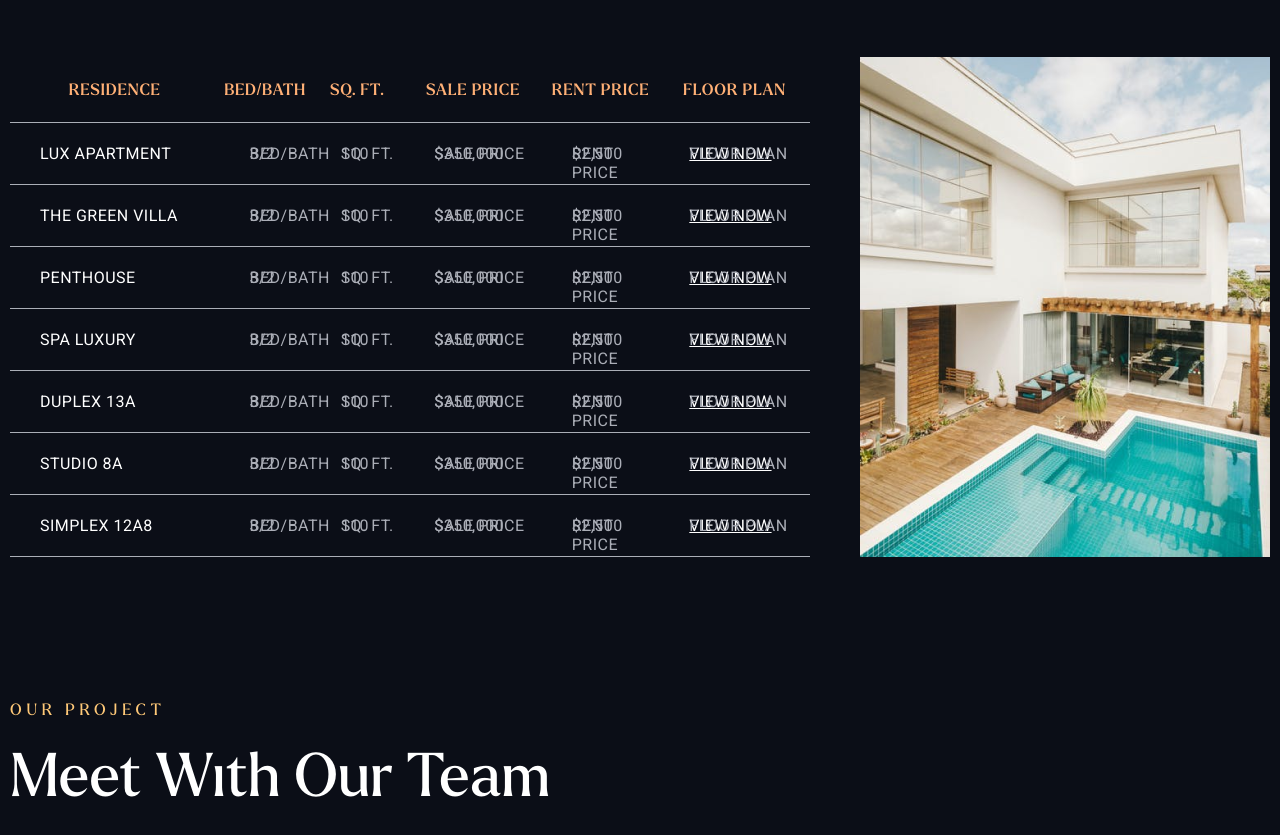
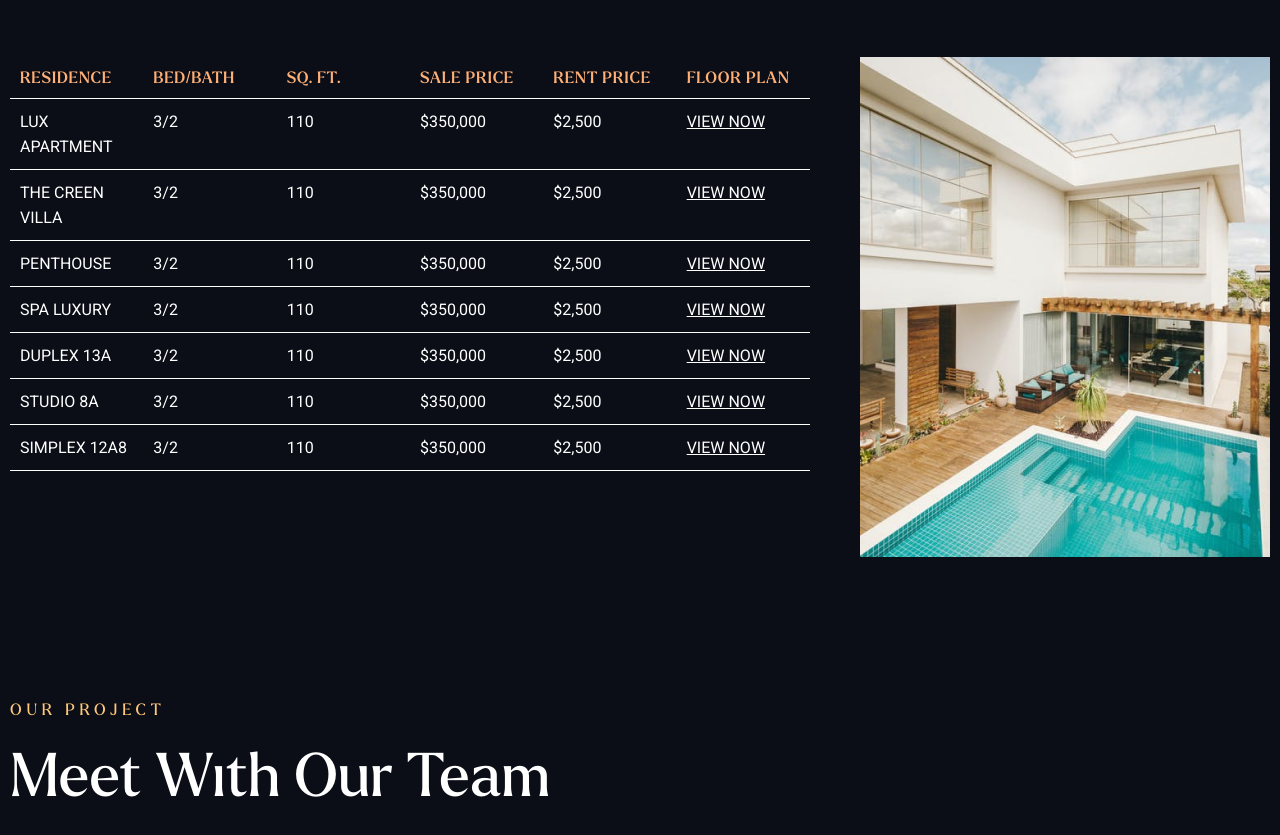
Before and after one commit to progdidi/RMC, a website: page app/index.html in a window 1280 px wide. Shown: the part 4975-5810 px from the top of the page. Drawn offline with Linux system fonts and the light colour scheme.

Commit message:
fix: fix adaptive design availability table

```diff
--- a/app/index.html
+++ b/app/index.html
@@ -182,73 +182,92 @@
             </div>
 
             <div class="availability__inner">
-                <table class="availability__table">
-                    <tr class="availability__table-row">
-                        <th class="availability__table-header">RESIDENCE</th>
-                        <th class="availability__table-header">BED/BATH</th>
-                        <th class="availability__table-header">SQ. FT.</th>
-                        <th class="availability__table-header">SALE PRICE</th>
-                        <th class="availability__table-header">RENT PRICE</th>
-                        <th class="availability__table-header">FLOOR PLAN</th>
-                    </tr>
-                    <tr class="availability__table-row">
-                        <td class="availability__table-data project">LUX APARTMENT</td>
-                        <td data-label="BED/BATH" class="availability__table-data">3/2</td>
-                        <td data-label="SQ. FT." class="availability__table-data">110</td>
-                        <td data-label="SALE PRICE" class="availability__table-data">$350,000</td>
-                        <td data-label="RENT PRICE" class="availability__table-data">$2,500</td>
-                        <td data-label="FLOOR PLAN" class="availability__table-data view"><a href="#" class="availability__table-link">VIEW NOW</a></td>
-                    </tr>
-                    <tr class="availability__table-row">
-                        <td class="availability__table-data project">THE GREEN VILLA</td>
-                        <td data-label="BED/BATH" class="availability__table-data">3/2</td>
-                        <td data-label="SQ. FT." class="availability__table-data">110</td>
-                        <td data-label="SALE PRICE" class="availability__table-data">$350,000</td>
-                        <td data-label="RENT PRICE" class="availability__table-data">$2,500</td>
-                        <td data-label="FLOOR PLAN" class="availability__table-data view"><a href="#" class="availability__table-link">VIEW NOW</a></td>
-                    </tr>
-                    <tr class="availability__table-row">
-                        <td class="availability__table-data project">PENTHOUSE</td>
-                        <td data-label="BED/BATH" class="availability__table-data">3/2</td>
-                        <td data-label="SQ. FT." class="availability__table-data">110</td>
-                        <td data-label="SALE PRICE" class="availability__table-data">$350,000</td>
-                        <td data-label="RENT PRICE" class="availability__table-data">$2,500</td>
-                        <td data-label="FLOOR PLAN" class="availability__table-data view"><a href="#" class="availability__table-link">VIEW NOW</a></td>
-                    </tr>
-                    <tr class="availability__table-row">
-                        <td class="availability__table-data project">SPA LUXURY</td>
-                        <td data-label="BED/BATH" class="availability__table-data">3/2</td>
-                        <td data-label="SQ. FT." class="availability__table-data">110</td>
-                        <td data-label="SALE PRICE" class="availability__table-data">$350,000</td>
-                        <td data-label="RENT PRICE" class="availability__table-data">$2,500</td>
-                        <td data-label="FLOOR PLAN" class="availability__table-data view"><a href="#" class="availability__table-link">VIEW NOW</a></td>
-                    </tr>
-                    <tr class="availability__table-row">
-                        <td class="availability__table-data project">DUPLEX 13A</td>
-                        <td data-label="BED/BATH" class="availability__table-data">3/2</td>
-                        <td data-label="SQ. FT." class="availability__table-data">110</td>
-                        <td data-label="SALE PRICE" class="availability__table-data">$350,000</td>
-                        <td data-label="RENT PRICE" class="availability__table-data">$2,500</td>
-                        <td data-label="FLOOR PLAN" class="availability__table-data view"><a href="#" class="availability__table-link">VIEW NOW</a></td>
-                    </tr>
-                    <tr class="availability__table-row">
-                        <td class="availability__table-data project">STUDIO 8A</td>
-                        <td data-label="BED/BATH" class="availability__table-data">3/2</td>
-                        <td data-label="SQ. FT." class="availability__table-data">110</td>
-                        <td data-label="SALE PRICE" class="availability__table-data">$350,000</td>
-                        <td data-label="RENT PRICE" class="availability__table-data">$2,500</td>
-                        <td data-label="FLOOR PLAN" class="availability__table-data view"><a href="#" class="availability__table-link">VIEW NOW</a></td>
-                    </tr>
-                    <tr class="availability__table-row">
-                        <td class="availability__table-data project">SIMPLEX 12A8</td>
-                        <td data-label="BED/BATH" class="availability__table-data">3/2</td>
-                        <td data-label="SQ. FT." class="availability__table-data">110</td>
-                        <td data-label="SALE PRICE" class="availability__table-data">$350,000</td>
-                        <td data-label="RENT PRICE" class="availability__table-data">$2,500</td>
-                        <td data-label="FLOOR PLAN" class="availability__table-data view"><a href="#" class="availability__table-link">VIEW NOW</a></td>
-                    </tr>
+                <div class="availability__table">
+                    <div class="table__row">
+                        <ul class="table__head">
+                            <li class="table__head-item">RESIDENCE</li>
+                            <li class="table__head-item">BED/BATH</li>
+                            <li class="table__head-item">SQ. FT.</li>
+                            <li class="table__head-item">SALE PRICE</li>
+                            <li class="table__head-item">RENT PRICE</li>
+                            <li class="table__head-item">FLOOR PLAN</li>
+                        </ul>
+                    </div>
 
-                </table>
+                    <div class="table__row">
+                        <ul class="table__project">
+                            <li data-label="RESIDENCE" class="table__project-item project__name">LUX APARTMENT</li>
+                            <li data-label="BED/BATH" class="table__project-item">3/2</li>
+                            <li data-label="SQ. FT." class="table__project-item">110</li>
+                            <li data-label="SALE PRICE" class="table__project-item">$350,000</li>
+                            <li data-label="RENT PRICE<" class="table__project-item">$2,500</li>
+                            <li data-label="FLOOR PLAN" class="table__project-item"> <a href="" class="project__link">VIEW NOW</a> </li>
+                        </ul>
+                    </div>
+                    <div class="table__row">
+                        <ul class="table__project">
+                            <li data-label="RESIDENCE" class="table__project-item project__name">THE CREEN VILLA</li>
+                            <li data-label="BED/BATH" class="table__project-item">3/2</li>
+                            <li data-label="SQ. FT." class="table__project-item">110</li>
+                            <li data-label="SALE PRICE" class="table__project-item">$350,000</li>
+                            <li data-label="RENT PRICE<" class="table__project-item">$2,500</li>
+                            <li data-label="FLOOR PLAN" class="table__project-item"> <a href="" class="project__link">VIEW NOW</a> </li>
+                        </ul>
+                    </div>
+                    <div class="table__row">
+                        <ul class="table__project">
+                            <li data-label="RESIDENCE" class="table__project-item project__name">PENTHOUSE</li>
+                            <li data-label="BED/BATH" class="table__project-item">3/2</li>
+                            <li data-label="SQ. FT." class="table__project-item">110</li>
+                            <li data-label="SALE PRICE" class="table__project-item">$350,000</li>
+                            <li data-label="RENT PRICE<" class="table__project-item">$2,500</li>
+                            <li data-label="FLOOR PLAN" class="table__project-item"> <a href="" class="project__link">VIEW NOW</a> </li>
+                        </ul>
+                    </div>
+                    <div class="table__row">
+                        <ul class="table__project">
+                            <li data-label="RESIDENCE" class="table__project-item project__name">SPA LUXURY</li>
+                            <li data-label="BED/BATH" class="table__project-item">3/2</li>
+                            <li data-label="SQ. FT." class="table__project-item">110</li>
+                            <li data-label="SALE PRICE" class="table__project-item">$350,000</li>
+                            <li data-label="RENT PRICE<" class="table__project-item">$2,500</li>
+                            <li data-label="FLOOR PLAN" class="table__project-item"> <a href="" class="project__link">VIEW NOW</a> </li>
+                        </ul>
+                    </div>
+                    <div class="table__row">
+                        <ul class="table__project">
+                            <li data-label="RESIDENCE" class="table__project-item project__name">DUPLEX 13A</li>
+                            <li data-label="BED/BATH" class="table__project-item">3/2</li>
+                            <li data-label="SQ. FT." class="table__project-item">110</li>
+                            <li data-label="SALE PRICE" class="table__project-item">$350,000</li>
+                            <li data-label="RENT PRICE<" class="table__project-item">$2,500</li>
+                            <li data-label="FLOOR PLAN" class="table__project-item"> <a href="" class="project__link">VIEW NOW</a> </li>
+                        </ul>
+                    </div>
+                    <div class="table__row">
+                        <ul class="table__project">
+                            <li data-label="RESIDENCE" class="table__project-item project__name">STUDIO 8A</li>
+                            <li data-label="BED/BATH" class="table__project-item">3/2</li>
+                            <li data-label="SQ. FT." class="table__project-item">110</li>
+                            <li data-label="SALE PRICE" class="table__project-item">$350,000</li>
+                            <li data-label="RENT PRICE<" class="table__project-item">$2,500</li>
+                            <li data-label="FLOOR PLAN" class="table__project-item"> <a href="" class="project__link">VIEW NOW</a> </li>
+                        </ul>
+                    </div>
+                    <div class="table__row">
+                        <ul class="table__project">
+                            <li data-label="RESIDENCE" class="table__project-item project__name">SIMPLEX 12A8</li>
+                            <li data-label="BED/BATH" class="table__project-item">3/2</li>
+                            <li data-label="SQ. FT." class="table__project-item">110</li>
+                            <li data-label="SALE PRICE" class="table__project-item">$350,000</li>
+                            <li data-label="RENT PRICE<" class="table__project-item">$2,500</li>
+                            <li data-label="FLOOR PLAN" class="table__project-item"> <a href="" class="project__link">VIEW NOW</a> </li>
+                        </ul>
+                    </div>
+
+                </div>
+
+
                 <img src="images/availability.png" alt="" class="availability__img">
             </div>
         </div>
--- a/app/scss/blocks/_availability.scss
+++ b/app/scss/blocks/_availability.scss
@@ -7,8 +7,6 @@
         &-title {
             .availability__subtitle {
                 margin-bottom: 20px;
-            }
-            .availability__title {
             }
         }
 
@@ -25,9 +23,13 @@
         display: flex;
         justify-content: space-between;
         .availability__table {
-            border-collapse: collapse;
             width: 64%;
-            &-header {
+            .table__row {
+                padding: 10px 0;
+                border-bottom: 1px solid #FFF;
+
+            }
+            .table__head {
                 color: var(--dark-orange-color);
                 font-family: 'Larken-Medium', sans-serif;
                 font-size: 16px;
@@ -35,43 +37,20 @@
                 line-height: normal;
                 letter-spacing: 0.8px;
                 text-transform: capitalize;
-            }
-            &-row {
-                padding: 20px 0;
-                border-bottom: 1px solid #ABAEB7;
-                transition: all 0.3s;
-                &:hover {
-                    transform: scale(1.1);
-                }
-                &.project {
-
-                }
-                &.view {
+                display: grid;
+                grid-template-columns: repeat(6, 1fr);
+                &-item {
+                    padding: 0 10px;
                 }
             }
-            &-data {
-                padding: 0 30px;
-                color: var(--grey-color);
-                font-size: 16px;
-                line-height: normal;
-                letter-spacing: 0.48px;
-                position: relative;
-                .availability__table-link {
-                    color: #fff;
-                    font-size: 16px;
-                    letter-spacing: 0.48px;
-                    text-decoration-line: underline;
-                    transition: all 0.3s;
-                    &:hover {
-                        color: var(--orange-color);
-                    }
-                }
-                &.project {
-                    color: #fff;
-                }
-                &::before {
-                    position: absolute;
-                    content: attr(data-label);
+            .table__project {
+                display: grid;
+                grid-template-columns: repeat(6, 1fr);
+            }
+            .table__project-item {
+                padding: 0 10px;
+                .project__link {
+                    text-decoration: underline;
                 }
             }
         }
@@ -95,6 +74,9 @@
             .availability__table {
                 width: 80%;
             }
+            .availability__img {
+                margin-left: 0;
+            }
         }
     }
 }
@@ -115,25 +97,41 @@
         .availability__inner {
             .availability__table {
                 width: 100%;
-                &-data {
-                    padding: 0 15px;
+                .table__head {
+                    display: none;
+                }
+
+                .table__project {
+                    display: flex;
+                    flex-direction: column;
+                }
+
+                .table__project-item {
+                    position: relative;
+                    padding-left: 50%;
+                    padding-bottom: 10px;
+                }
+
+                .table__project-item.project__name {
+                    color: var(--dark-orange-color);
+                    font-weight: 700;
+                    padding-left: 0;
+                    width: 100%;
+                    text-align: center;
+                    border-bottom: 1px solid #fff;
+                }
+
+                .table__project-item.project__name::before {
+                    content: none;
+
+                }
+
+                .table__project-item::before {
+                    position: absolute;
+                    content: attr(data-label);
+                    left: 2%;
                 }
             }
         }
     }
 }
-
-@media (max-width: 600px) {
-    .availability {
-        .availability__head {
-            &-text {
-                width: 100%;
-            }
-        }
-        .availability__inner {
-            .availability__table {
-
-            }
-        }
-    }
-}
```
Also changed, not shown: app/css/style.min.css.
